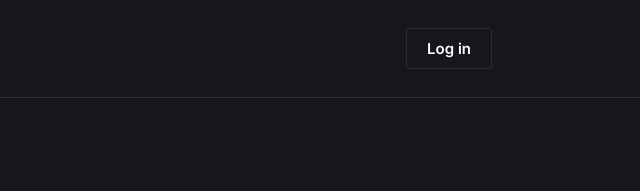
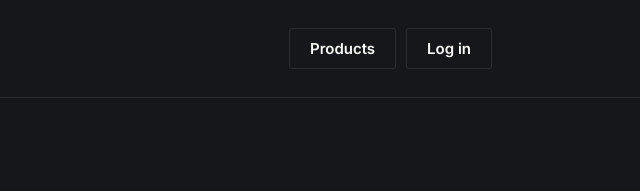
Before and after one commit to kumarprinter/nestpro, a plain HTML site: page index.html in a window 1280 px wide. Shown: the top 191 px of the page, 640-1280 px from the left. Drawn offline with Linux system fonts and the light colour scheme.

Commit message:
Update index.html

```diff
--- a/index.html
+++ b/index.html
@@ -14,7 +14,10 @@
 <div class="wrap">
   <div class="topbar">
     <a href="/" class="wordmark">nest<span>pro</span></a>
-    <a href="login.html" class="btn btn-ghost">Log in</a>
+    <div style="display:flex; align-items:center; gap:10px;">
+      <a href="products.html" class="btn btn-ghost">Products</a>
+      <a href="login.html" class="btn btn-ghost">Log in</a>
+    </div>
   </div>
 </div>
 
```
